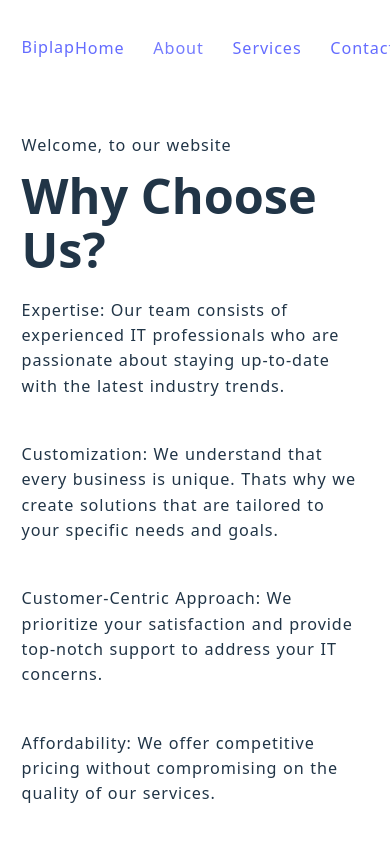
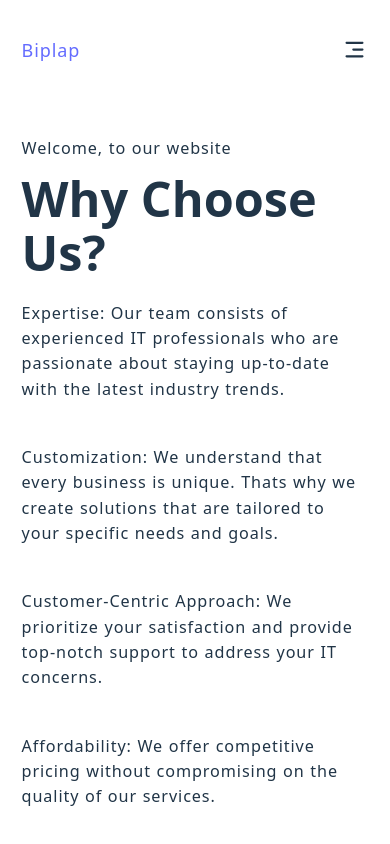
Before and after one commit to biplap12/BiplapNeupane_portfolio, a React (Vite) app in the folder client/: page /about in a window 390 px wide. Shown: the top 844 px of the page. Built offline with nearby package versions, Linux system fonts and the light colour scheme; no server answers.

Commit message:
update navbar

```diff
--- a/client/src/App.jsx
+++ b/client/src/App.jsx
@@ -13,6 +13,7 @@ import { AdminLayout } from "./components/layouts/Admin-Layout";
 import { AdminUsers } from "./pages/Admin-Users";
 import { AdminContacts } from "./pages/Admin-Contacts";
 import { AdminUpdate } from "./pages/Admin-Update";
+import Dashboard from "./pages/Admin-Dashboard";
 
 const App = () => {
   return (
@@ -29,6 +30,7 @@ const App = () => {
           <Route path="/logout" element={<Logout />} />
           <Route path="*" element={<Error />} />
           <Route path="/admin" element={<AdminLayout />}>
+            <Route path="" element={<Dashboard/>} />
             <Route path="users" element={<AdminUsers />} />
             <Route path="contacts" element={<AdminContacts />} />
             <Route path="users/:id/edit" element={<AdminUpdate />} />
--- a/client/src/components/Navbar.css
+++ b/client/src/components/Navbar.css
@@ -9,3 +9,70 @@ ul {
   display: flex;
   gap: 3.2rem;
 }
+.menu-icon{
+  display: none;
+}
+
+@media screen and (max-width: 768px) {
+  .container {
+    padding: 4.2rem 1.6rem;
+  }
+
+  ul {
+    gap: 2.4rem;
+  }
+  li>a {
+    font-size: 2rem;
+  }
+
+  .logo-brand {
+    font-size: 2.4rem;
+  }
+  .menu-icon{
+    display: none;
+  }
+
+
+
+}
+
+@media screen and (max-width: 600px){
+  .container {
+    padding: 4.2rem 1.6rem;
+  }
+ /* nav>ul>li>a {
+    display: none;
+  } */
+  nav>ul{
+    display: block;
+    top: 4rem;
+  }
+  .show{
+    display: block;
+  }
+  .hide{
+    display: none;
+  }
+  .menu-icon {
+    font-size: 3rem;
+    display: flex;
+    justify-content: center;
+    align-items: center;
+    justify-items: right;
+    cursor: pointer;
+  }
+
+  .hamicon{
+    display: block;
+  }
+ .cross-icon {
+    /* display: none; */
+    margin-top: .5rem;
+    font-size: 2rem;
+  }
+
+  .menu-icon:hover {
+    color: #f1356d;
+  }
+
+}
--- a/client/src/components/Navbar.jsx
+++ b/client/src/components/Navbar.jsx
@@ -1,19 +1,63 @@
 import { NavLink } from "react-router-dom";
 import "./Navbar.css";
 import { useAuth } from "../store/auth";
+import { CgMenuRightAlt } from "react-icons/cg";
+import { ImCross } from "react-icons/im";
+import { useEffect, useState } from "react";
 
 export const Navbar = () => {
-  const { isLoggedIn } = useAuth();
+  const [isOpen, setIsOpen] = useState(false);
+  const [isMenuOpen, setIsMenuOpen] = useState(false);
+
+
+  useEffect(() => {
+    const screenWidth = window.innerWidth;
+    setIsMenuOpen(screenWidth < 600);
+    if (screenWidth > 600){
+    setIsMenuOpen(screenWidth > 600);
+    setIsMenuOpen(true);
+    }
+    else{
+      setIsMenuOpen(screenWidth < 600);
+      setIsMenuOpen(false);
+    }
+    setIsMenuOpen(screenWidth > 600);
+  }, []);
+  const toggleMenu = () => {
+    setIsMenuOpen(!isMenuOpen);
+    setIsOpen(!isOpen);
+  };
+
+  const { isLoggedIn, user } = useAuth();
+
   return (
     <>
       <header>
         <div className="container">
           <div className="logo-brand">
+            <ul>
+              <li>
                 <NavLink to="/">Biplap</NavLink>
+              </li>
+              {isLoggedIn && user.isAdmin && (
+                <li>
+                  <NavLink to="/admin">Admin</NavLink>
+                </li>
+              )}
+            </ul>
           </div>
 
           <nav>
-            <ul>
+            <ul className={isMenuOpen ? "show" :"" }>
+              <li className="menu-icon" onClick={toggleMenu}>
+                {isOpen ? (
+                  <ImCross className="cross-icon" />
+                ) : (
+                  <CgMenuRightAlt className="hamicon" />
+                )}
+              </li>
+              {!isMenuOpen || (
+                <>
                   <li>
                     <NavLink to="/"> Home </NavLink>
                   </li>
@@ -40,6 +84,8 @@ export const Navbar = () => {
                       </li>
                     </>
                   )}
+                </>
+              )}
             </ul>
           </nav>
         </div>
--- a/client/src/components/layouts/Admin-Layout.jsx
+++ b/client/src/components/layouts/Admin-Layout.jsx
@@ -22,7 +22,7 @@ export const AdminLayout = () => {
           <nav>
             <ul>
             <li>
-                <NavLink to="/">
+                <NavLink to="/admin">
                   <FaHome /> Home
                 </NavLink>
               </li>
--- a/client/src/pages/Admin-Contacts.jsx
+++ b/client/src/pages/Admin-Contacts.jsx
@@ -55,7 +55,7 @@ export const AdminContacts = () => {
         <div className="container">
           <h1>Admin Contact Data </h1>
         </div>
-        <div className="container  admin-users">
+        <div className="container admin-users">
           <table>
             <thead>
               <tr>
--- /dev/null
+++ b/client/src/pages/Admin-Dashboard.jsx
@@ -0,0 +1,18 @@
+const AdminDashboard = () => {
+    return (
+      <>
+        <section className="admin-users-section">
+          <div className="container">
+            <h1>Admin Dashboard</h1>
+          </div>
+          <div style={{ textAlign: 'center', color: 'red' }}>
+            <h1>Welcome to Admin Dashboard</h1>
+            <p>Admin can view all the users and their details.</p>
+            <p>Admin can also delete any user.</p>
+          </div>
+        </section>
+      </>
+    );
+  };
+
+  export default AdminDashboard;
```
Also changed, not shown: client/src/components/backupnavbar.txt (added), 1 other file (tests, documents, lock files or other folders). Lines whose indentation alone changed are shown as unchanged.
